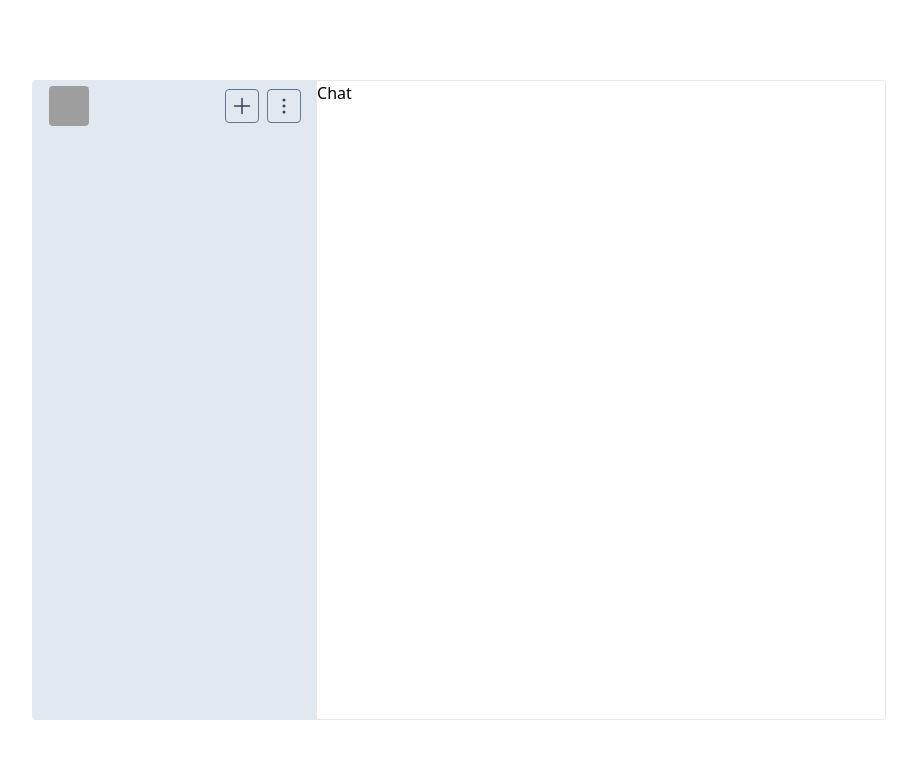
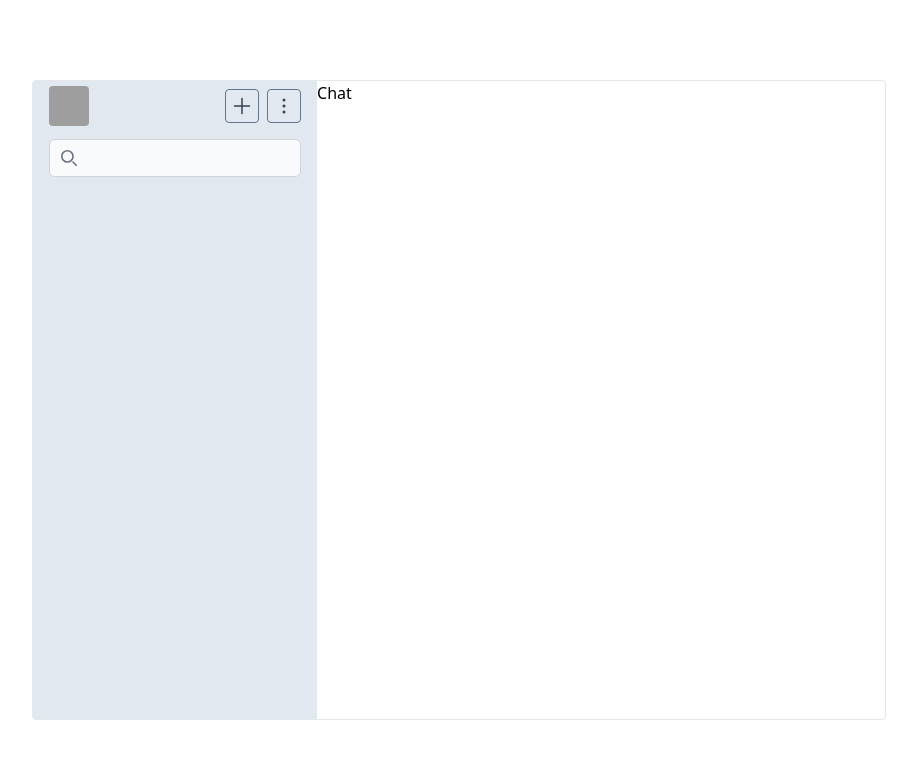
Before and after one commit to arkinjulijanto/chat-ease, a React (Create React App) app: page / in a window 1280 px wide. Shown: the top 758 px of the page, without its empty margins (181-1098 px from the left). Built offline with nearby package versions, Linux system fonts and the light colour scheme; grey boxes are pictures that could not be loaded.

Commit message:
feat: EC-9/add search bar

```diff
--- /dev/null
+++ b/src/pages/Home/Components/Sidebar/Components/Searchbar/index.tsx
@@ -0,0 +1,40 @@
+import React from 'react';
+
+function Searchbar() {
+  return (
+    <form className="mt-2 mx-4">
+      <label
+        htmlFor="default-search"
+        className="mb-2 text-sm font-medium text-gray-900 sr-only dark:text-white"
+      >
+        Search
+      </label>
+      <div className="relative">
+        <div className="absolute inset-y-0 left-0 flex items-center pl-3 pointer-events-none">
+          <svg
+            className="w-4 h-4 text-gray-500 dark:text-gray-400"
+            aria-hidden="true"
+            xmlns="http://www.w3.org/2000/svg"
+            fill="none"
+            viewBox="0 0 20 20"
+          >
+            <path
+              stroke="currentColor"
+              stroke-linecap="round"
+              stroke-linejoin="round"
+              stroke-width="2"
+              d="m19 19-4-4m0-7A7 7 0 1 1 1 8a7 7 0 0 1 14 0Z"
+            />
+          </svg>
+        </div>
+        <input
+          type="text"
+          id="default-search"
+          className="block w-full p-2 pl-10 text-sm text-gray-900 border border-gray-300 rounded-md bg-gray-50 focus:outline-none focus:ring-gray-500 focus:border-gray-500 dark:bg-gray-700 dark:border-gray-600 dark:placeholder-gray-400 dark:text-white dark:focus:ring-gray-500 dark:focus:border-gray-500"
+        />
+      </div>
+    </form>
+  );
+}
+
+export default Searchbar;
--- a/src/pages/Home/Components/Sidebar/index.tsx
+++ b/src/pages/Home/Components/Sidebar/index.tsx
@@ -1,10 +1,12 @@
 import React from 'react';
 import Navbar from './Components/Navbar';
+import Searchbar from './Components/Searchbar';
 
 function Sidebar() {
   return (
     <div className="basis-1/3 bg-slate-200 dark:bg-slate-700">
       <Navbar />
+      <Searchbar />
     </div>
   );
 }
```
